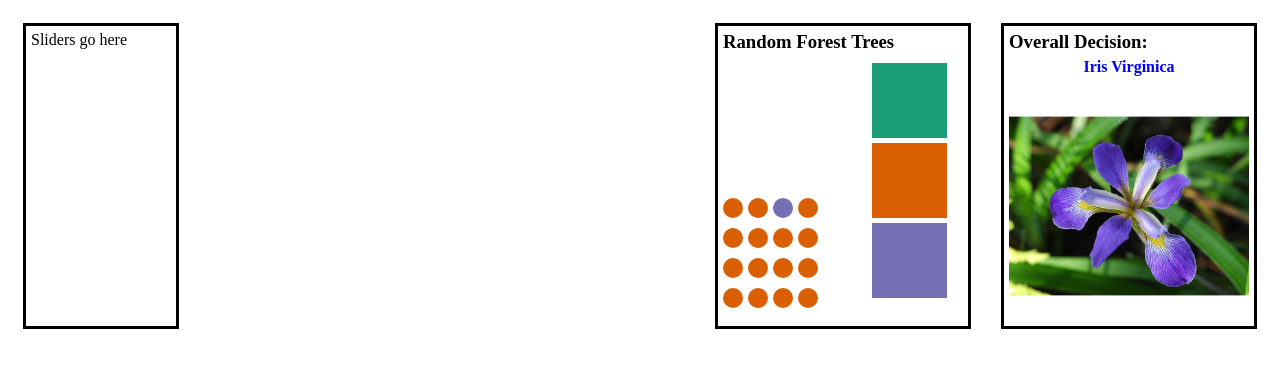
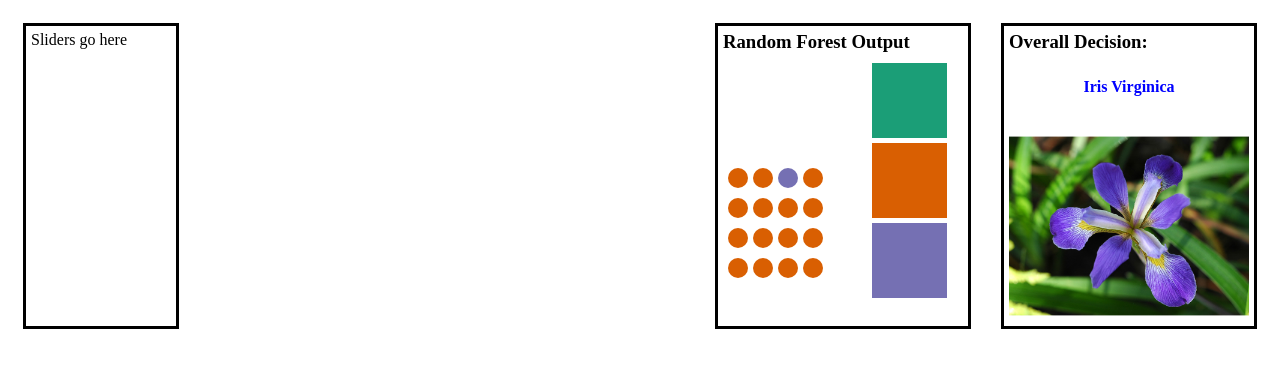
Before and after one commit to Shigenaka/INFX-562-Final-Project, a plain HTML site: page index.html in a window 1280 px wide. Shown: the top 368 px of the page. Drawn offline with nearby package versions, Linux system fonts and the light colour scheme.

Commit message:
fixed multiple trees issue

```diff
--- a/index.html
+++ b/index.html
@@ -27,7 +27,7 @@
 </div>
 
 <div class="rfTreeResults">
-    <h3>Random Forest Trees</h3>
+    <h3>Random Forest Output</h3>
     <div class="circles">
     </div>
     <div class="rects">
--- a/rfTreeObj.js
+++ b/rfTreeObj.js
@@ -32,10 +32,14 @@ var treeObj = function(selectedTree) {
         width = 1060 - margin.left - margin.right,
         height = 350 - margin.top - margin.bottom;
 
+    //removes existing svgs
+    d3.select(".tree").select("svg").remove();
+
     // append the svg object to the body of the page
     // appends a 'group' element to 'svg'
     // moves the 'group' element to the top left margin
-    var svg = d3.select(".tree").append("svg")
+    var svg = d3.select(".tree")
+        .append("svg")
         .attr("width", width + margin.right + margin.left)
         .attr("height", height + margin.top + margin.bottom)
     .append("g")
--- a/rfTrees.js
+++ b/rfTrees.js
@@ -78,9 +78,9 @@ var circlesEnter = circleSVG.selectAll("circle")
 circlesEnter
     .attr("cy", function(d, i) {
         //console.log(Math.floor(i / 4));
-        return 60 + (Math.floor(i / 4) * 30);
+        return 30 + (Math.floor(i / 4) * 30);
     })
-    .attr("cx", function(d, i) { return (i % 4) * 25 + 10; })
+    .attr("cx", function(d, i) { return (i % 4) * 25 + 15; })
     .attr("r", 10)
     .style("fill", function(d) {
         if(d.outcome == "Setosa") {
--- a/style.css
+++ b/style.css
@@ -53,6 +53,7 @@
     color: blue;
     text-align: center;
     font-weight: bold;
+    padding-top: 20px;
 }
 
 .outcomeImage image {
```
